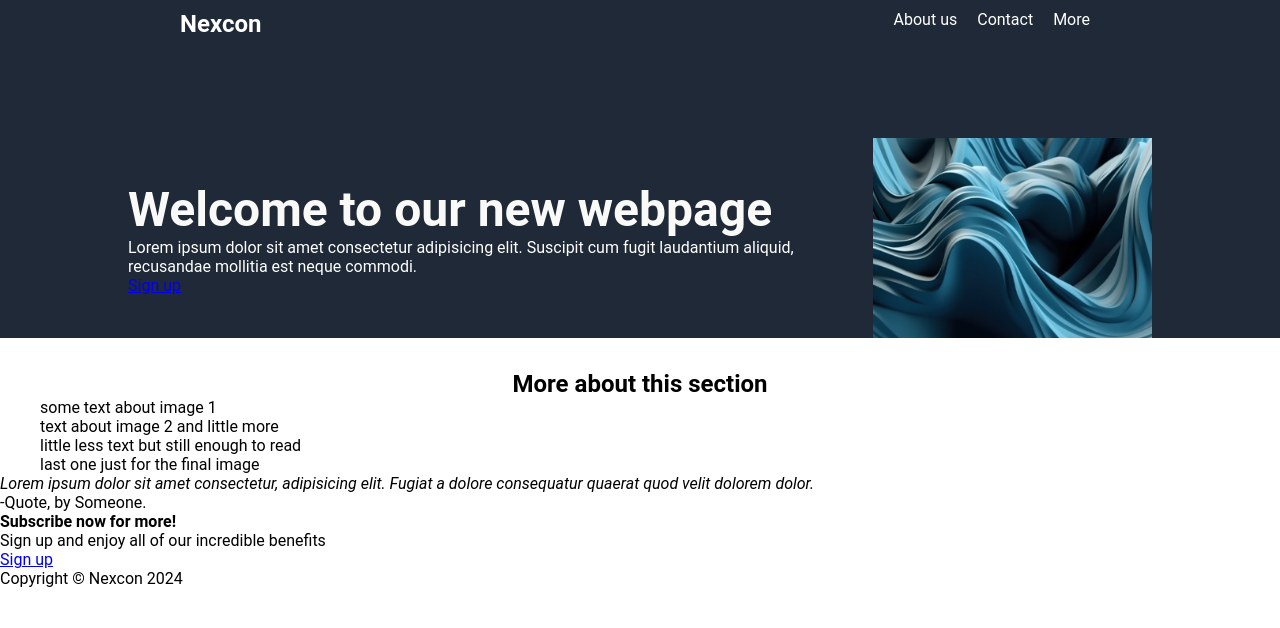
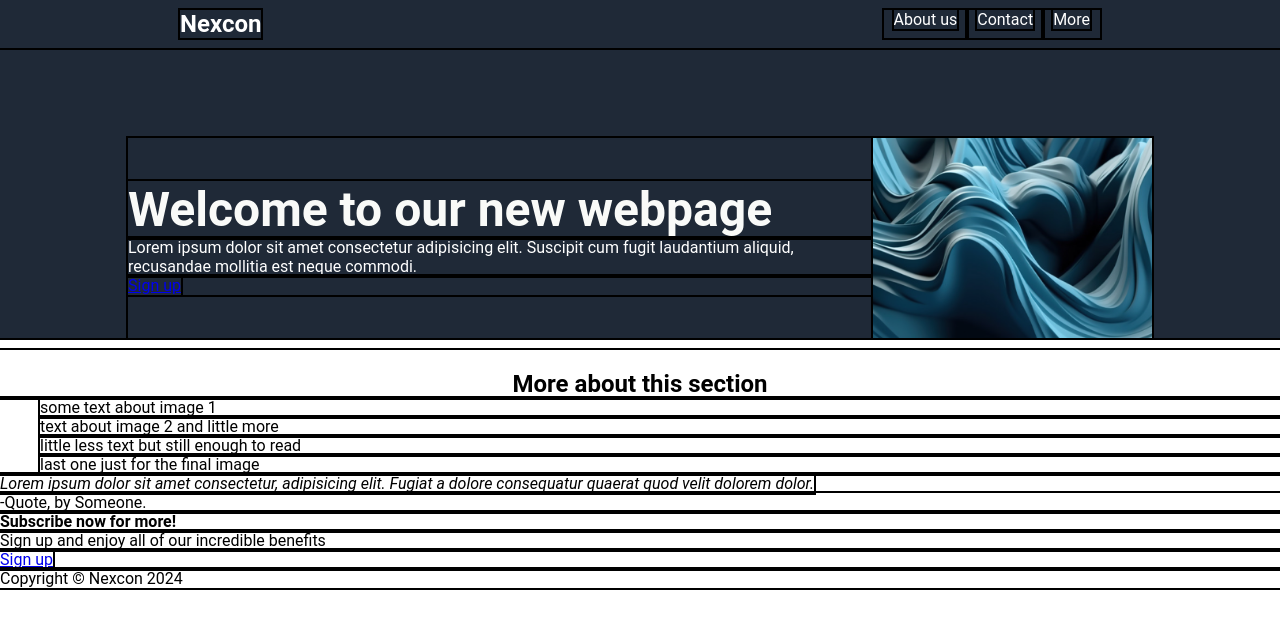
Before and after one commit to patrikralf/Project, a plain HTML site: page html/index.html in a window 1280 px wide. Drawn offline with Linux system fonts and the light colour scheme.

Commit message:
edited navbar
inspected TOP web and implemented some css changes
flexbox doesn't align yet

```diff
--- a/css/style.css
+++ b/css/style.css
@@ -1,20 +1,17 @@
 * {
-  /*outline: solid 2px black;*/
+  outline: solid 2px black;
   font-family: Roboto;
   margin: 0;
+}
 
+body {
+  height: 100%;
 }
 
 .content {
-  padding: ;
+  padding: 0;
 }
 
-a#logo{
-  font-size: 24px;
-  color: F9FAF8;
-  font-weight: bold;
-  flex: 2 1 auto;
-}
 
 h1 {
   font-weight: bold;
@@ -34,13 +31,21 @@ div.menu {
   text-decoration: none;
 }
 
+div.menu {
+  max-width: 100%;
+}
 
 ul.navbar {
   padding: 10px 180px 10px 180px;
-;
   display: flex;
   justify-content: space-between;
+}
 
+a#logo{
+  font-size: 24px;
+  color: F9FAF8;
+  font-weight: bold;
+  flex: 0 0 auto;
 }
 
 .menu a {
@@ -69,7 +74,7 @@ li {
     flex-direction: column;
     align-content: center;
     flex: 1 2 auto;
-    flex-wrap: wrap;
+
 
 }
 
```
